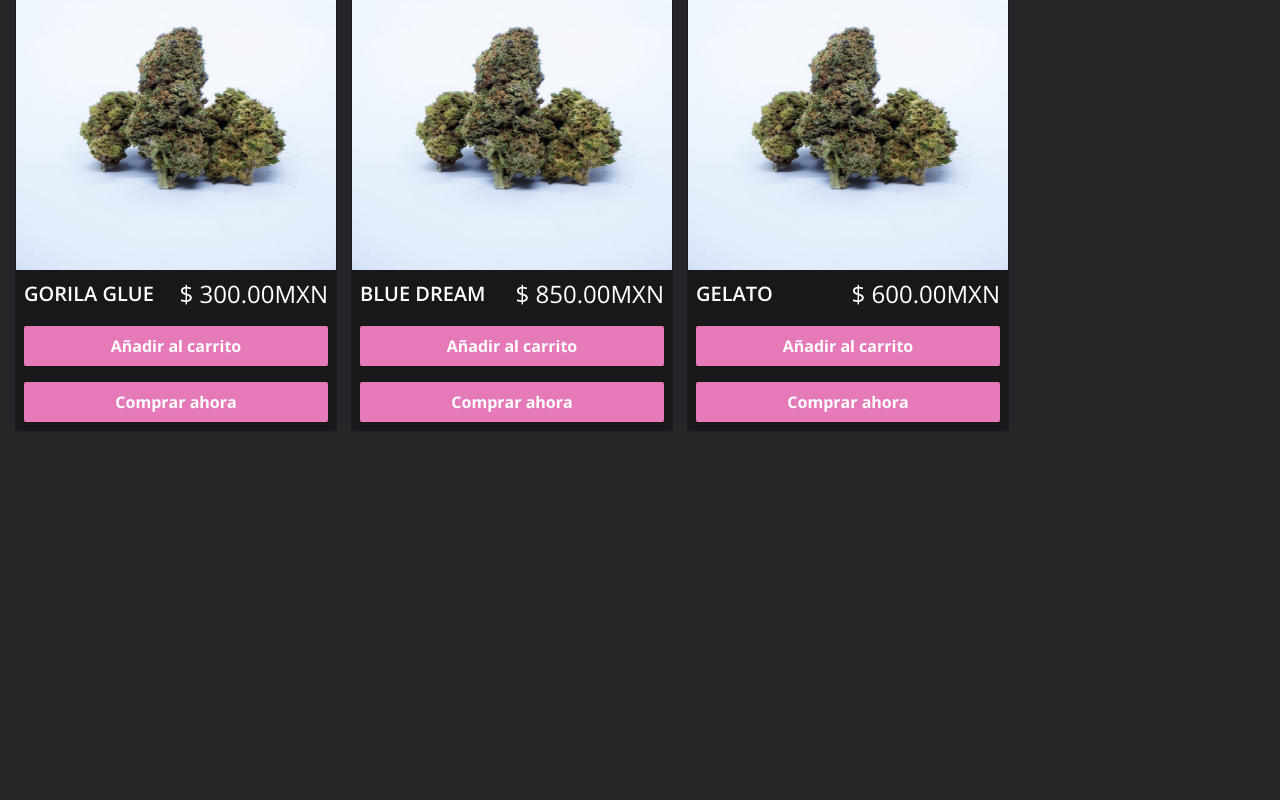
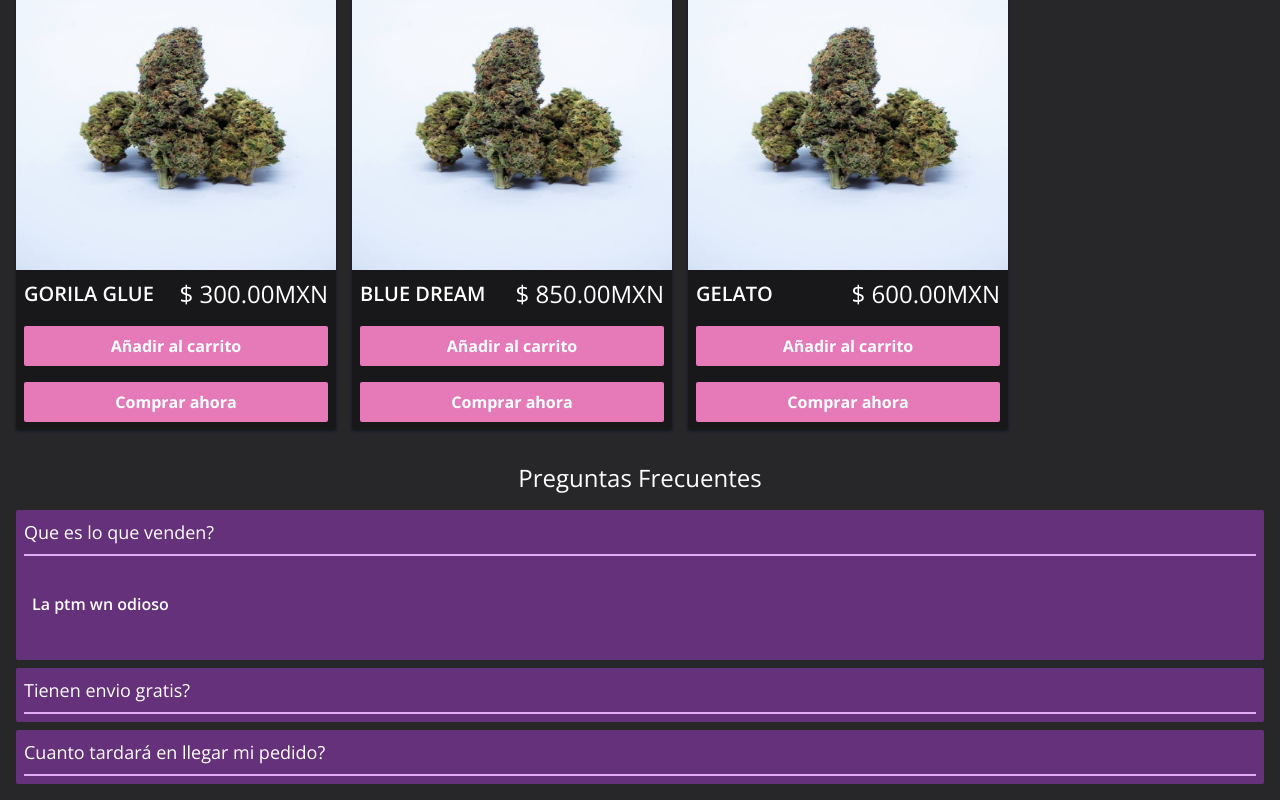
Before and after one commit to VladWithCode/weed-commerce, a Next.js app: page / in a window 1280 px wide. Shown: the part 882-1682 px from the top of the page. Before the commit the page ends 1328 px from the top, so only its background shows below. Built offline with nearby package versions, Linux system fonts and the light colour scheme.

Commit message:
[Add] Show FAQ Section on main page

```diff
--- a/src/pages/index.jsx
+++ b/src/pages/index.jsx
@@ -1,5 +1,5 @@
-import { useEffect } from 'react';
 import { useQuery } from 'react-query';
+import FAQ from '../components/Faq/FAQ';
 import Hero from '../components/Hero/Hero';
 import Gallery from '../components/Product/Gallery';
 import { fetchProducts } from '../services/ProductService';
@@ -36,6 +36,7 @@ export default function Home({ featuredStrains }) {
     <>
       <Hero strains={featuredStrains} />
       {!isLoading && data.products && <Gallery products={data.products} />}
+      <FAQ />
     </>
   );
 }
```
